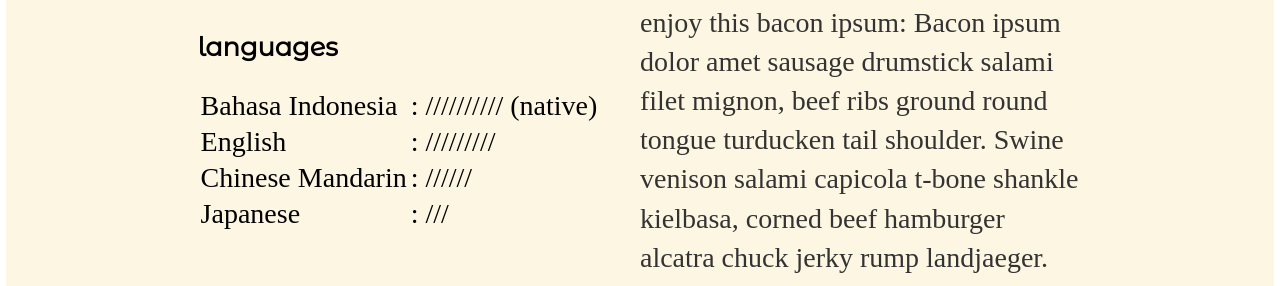
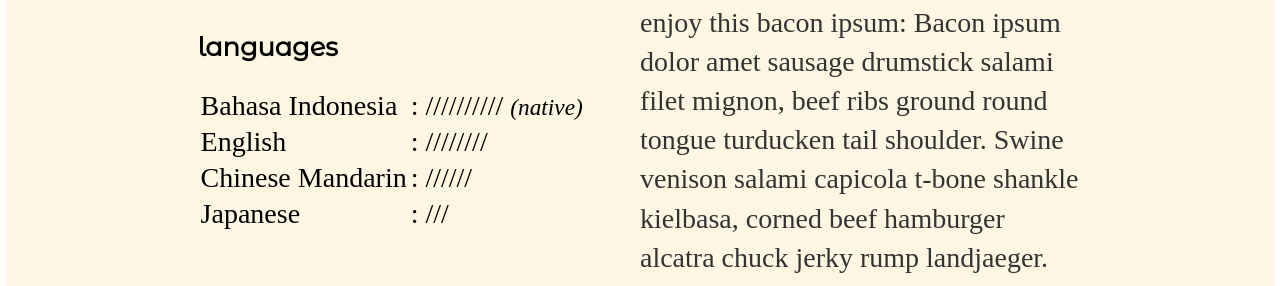
Before and after one commit to ryanjonathanb/ryanjonathanb.github.io, a Jekyll site: the page built from index.html, in a window 1280 px wide and 900 px high, scrolled down 2097 px. Shown: the part 170-456 px from the top of the window. Built offline with Jekyll 4.4.1, drawn with Linux system fonts in a browser that asks for light colours; some web fonts are replaced.

```diff
--- a/index.html
+++ b/index.html
@@ -35,10 +35,10 @@
 			<h3>languages</h3>
 			<table class="homepage">
 				<tr>
-					<td>Bahasa Indonesia</td><td>: ////////// (native)</td>
+					<td>Bahasa Indonesia</td><td>: ////////// <small><em>(native)</em></small></td>
 				</tr>
 				<tr>
-					<td>English</td><td>: /////////</td>
+					<td>English</td><td>: ////////</td>
 				</tr>
 				<tr>
 					<td>Chinese Mandarin</td><td>: //////</td>
```
